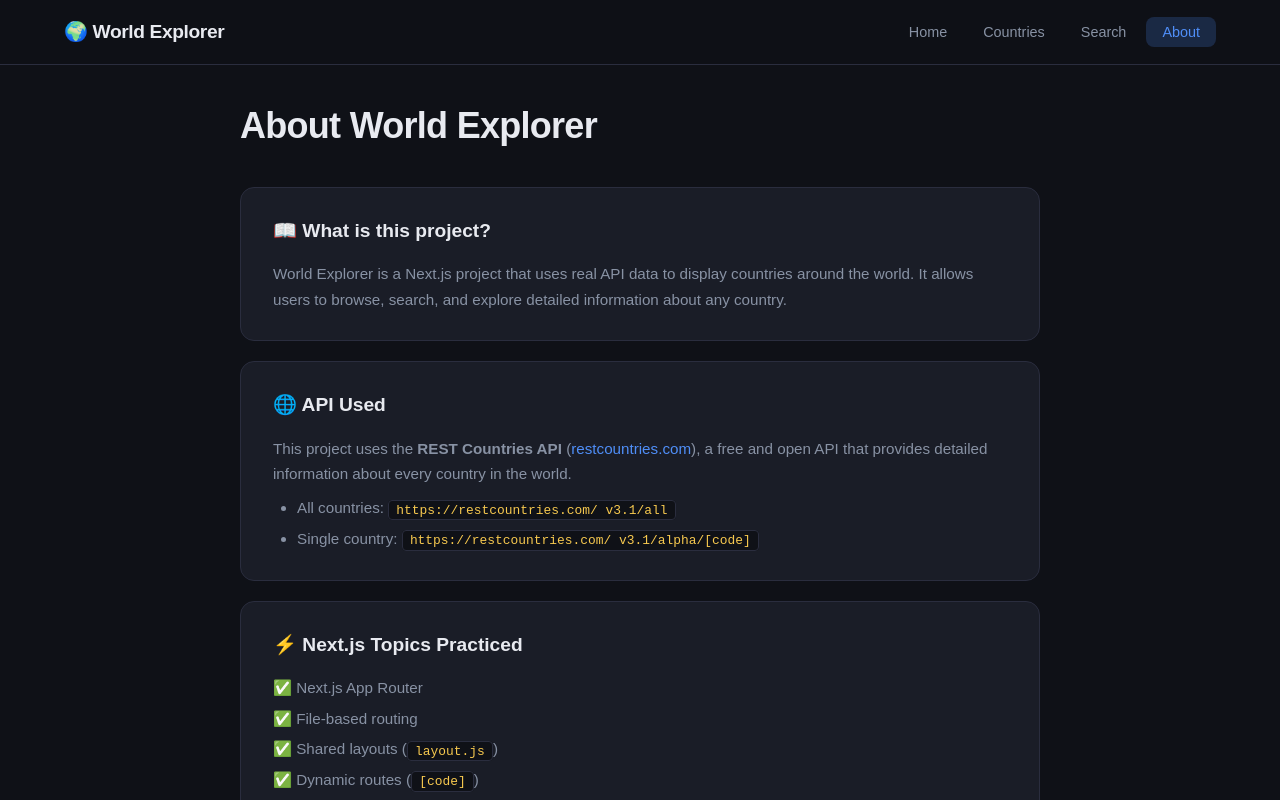
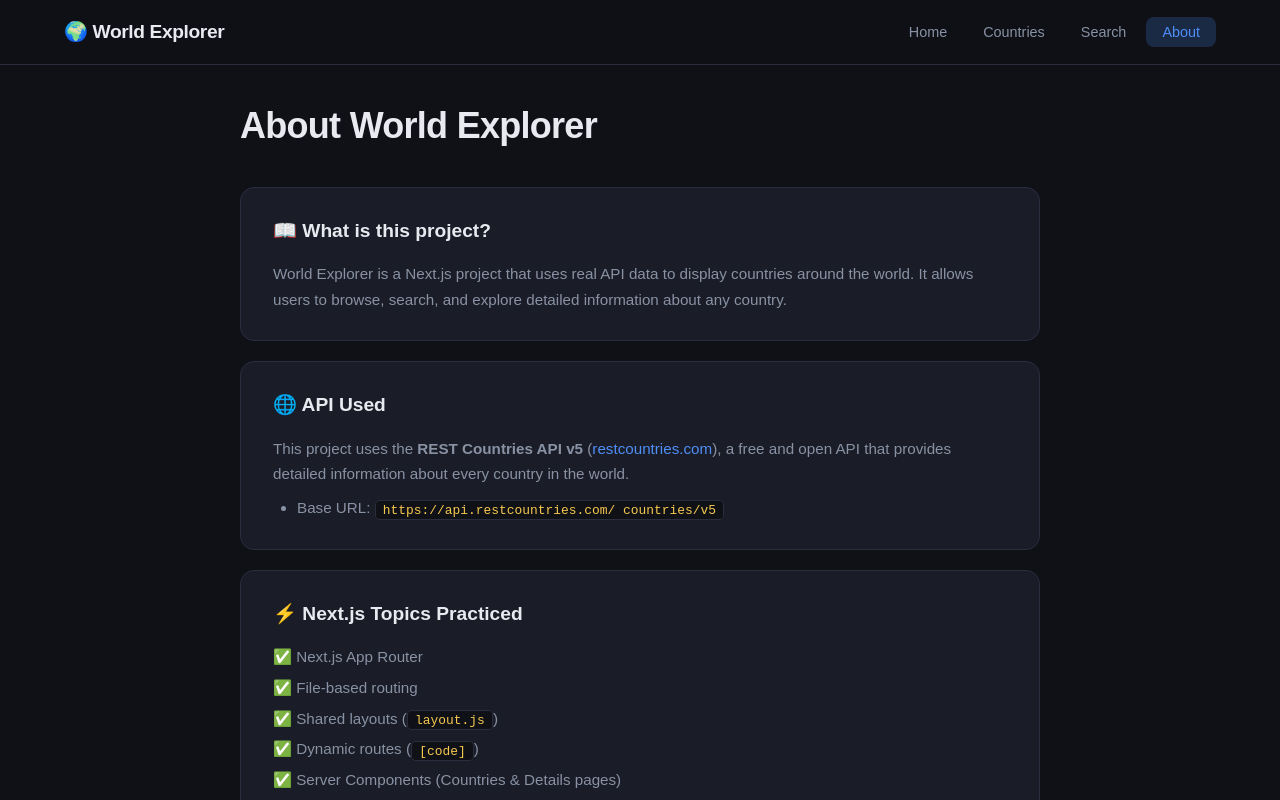
Before and after one commit to parvanehyaghoubi/worldex, a Next.js app: page /about in a window 1280 px wide. Shown: the top 800 px of the page. Built offline with nearby package versions, Linux system fonts and the light colour scheme.

Commit message:
update about page

```diff
--- a/app/about/page.js
+++ b/app/about/page.js
@@ -16,7 +16,7 @@ export default function AboutPage() {
         <div className="about-card">
           <h2>🌐 API Used</h2>
           <p>
-            This project uses the <strong>REST Countries API</strong> (
+            This project uses the <strong>REST Countries API v5</strong> (
             <a href="https://restcountries.com" target="_blank" rel="noopener noreferrer">
               restcountries.com
             </a>
@@ -24,10 +24,8 @@ export default function AboutPage() {
             country in the world.
           </p>
           <ul>
-            <li>All countries: <code>https://restcountries.com/
-                v3.1/all</code></li>
-            <li>Single country: <code>https://restcountries.com/
-                v3.1/alpha/[code]</code></li>
+            <li>Base URL: <code>https://api.restcountries.com/
+                countries/v5</code></li>
           </ul>
         </div>
 
```
